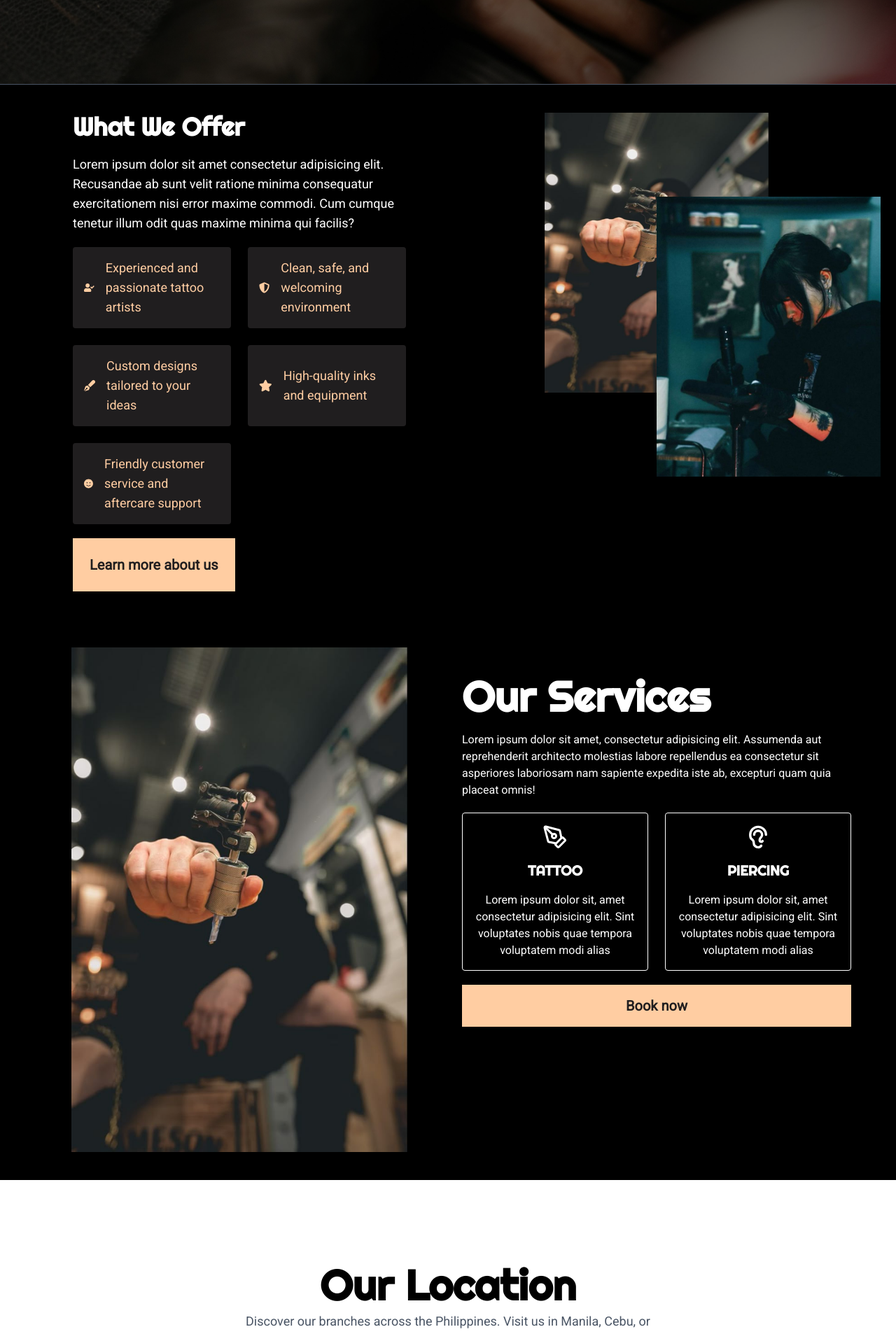
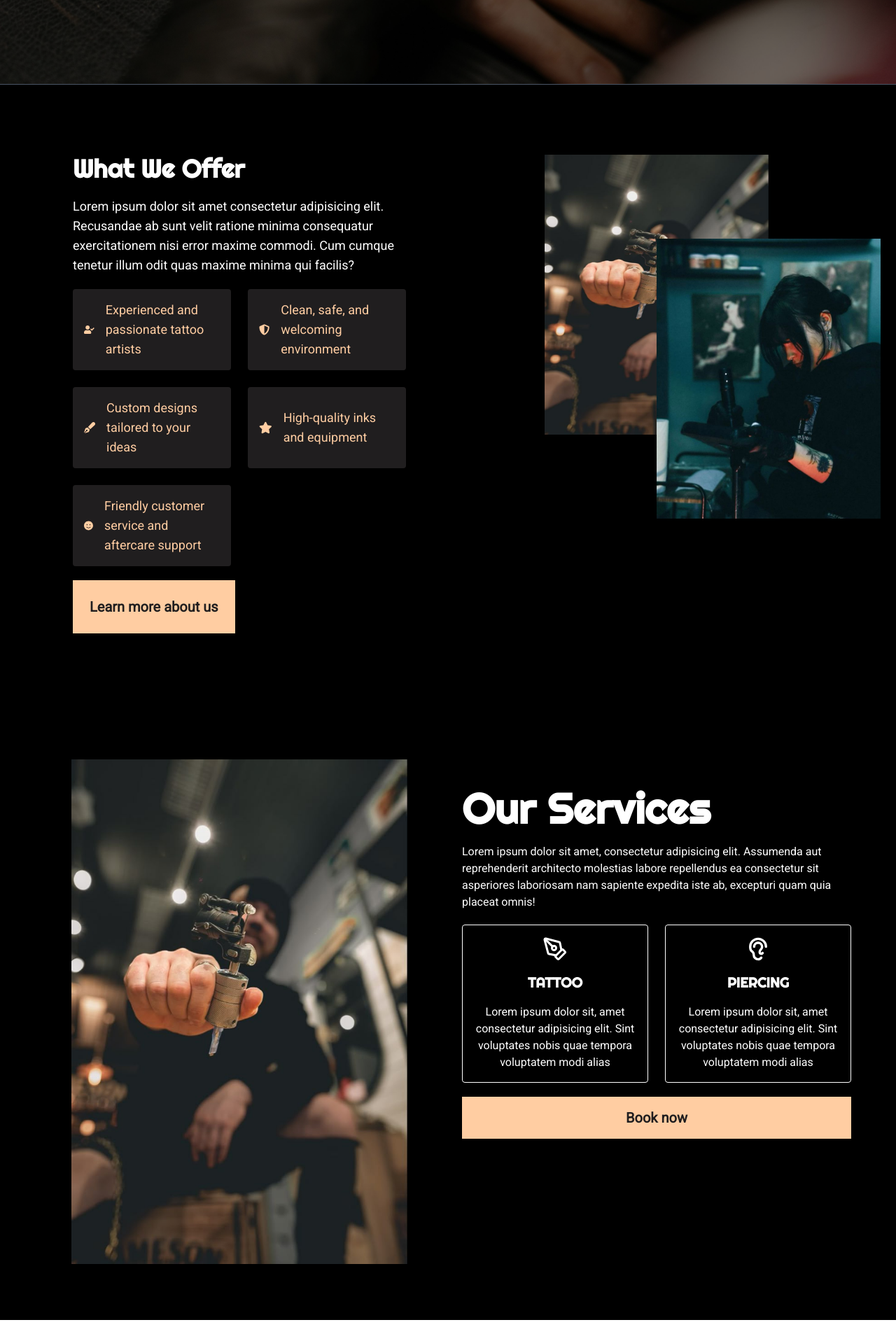
Before and after one commit to Pashiii/tattoo-booking, a React (Vite) app: page / in a window 1280 px wide. Shown: the part 680-2586 px from the top of the page at 70% size. Built offline with nearby package versions, Linux system fonts and the light colour scheme.

Commit message:
fix padding

```diff
--- a/src/componenst/Service.tsx
+++ b/src/componenst/Service.tsx
@@ -4,7 +4,7 @@ import { LuPenTool } from "react-icons/lu";
 
 const Service = () => {
   return (
-    <div className="h-full w-full p-5 py-10 ">
+    <div className="h-full w-full p-5 py-20">
       <div className="grid grid-cols-1 lg:grid-cols-2 gap-10 max-w-6xl w-full mx-auto">
         <div className="flex flex-col items-center space-y-5">
           <div className="w-full max-w-120">
--- a/src/pages/Home.tsx
+++ b/src/pages/Home.tsx
@@ -47,7 +47,7 @@ const Home = () => {
           </div>
         </div>
       </div>
-      <div className="bg-black border-t-1 border-gray-600 w-full h-full lg:flex flex-col justify-center items-center p-10 space-5">
+      <div className="bg-black border-t-1 border-gray-600 w-full h-full lg:flex flex-col justify-center items-center p-10 py-25 space-5">
         <div className="grid grid-cols-1 lg:grid-cols-2 gap-10 max-w-6xl w-full">
           <div className="text-white space-y-5 mx-10">
             <h1 className="text-2xl md:text-4xl font-bold font-righteous">
```
